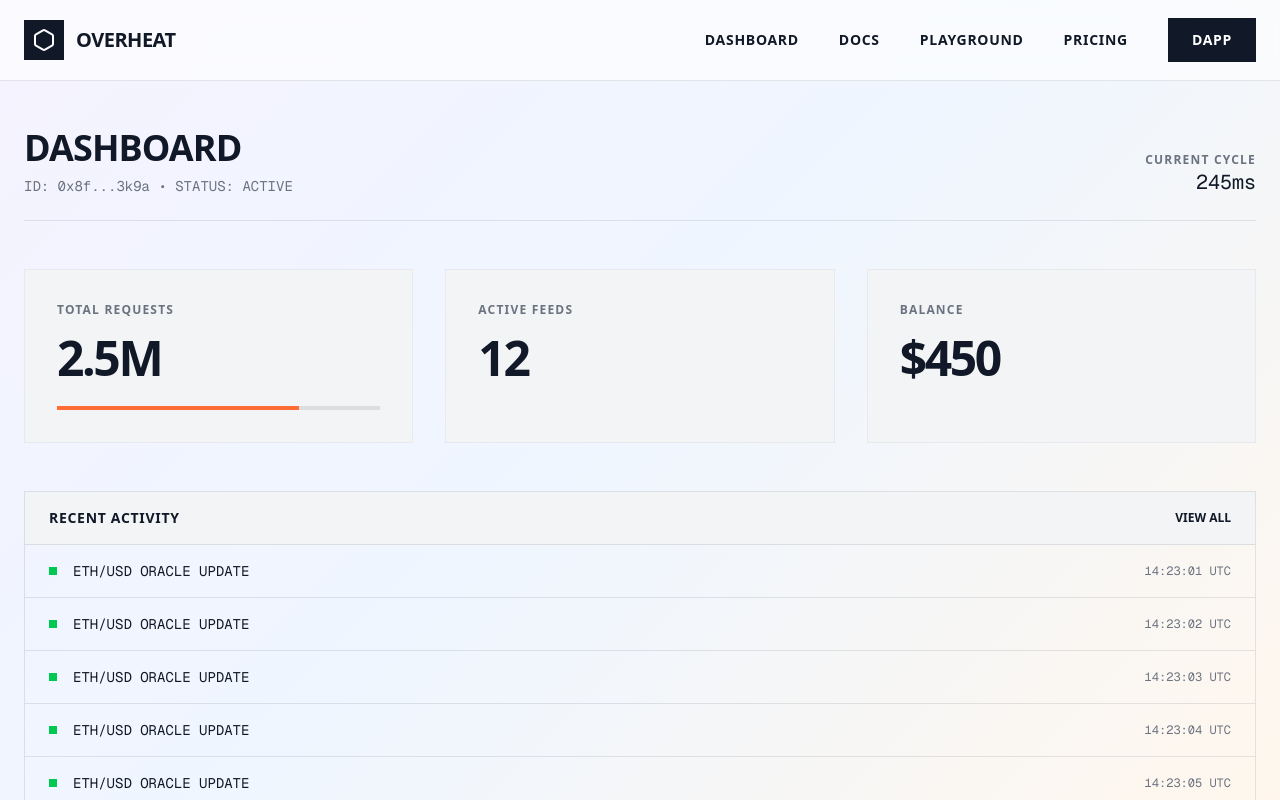
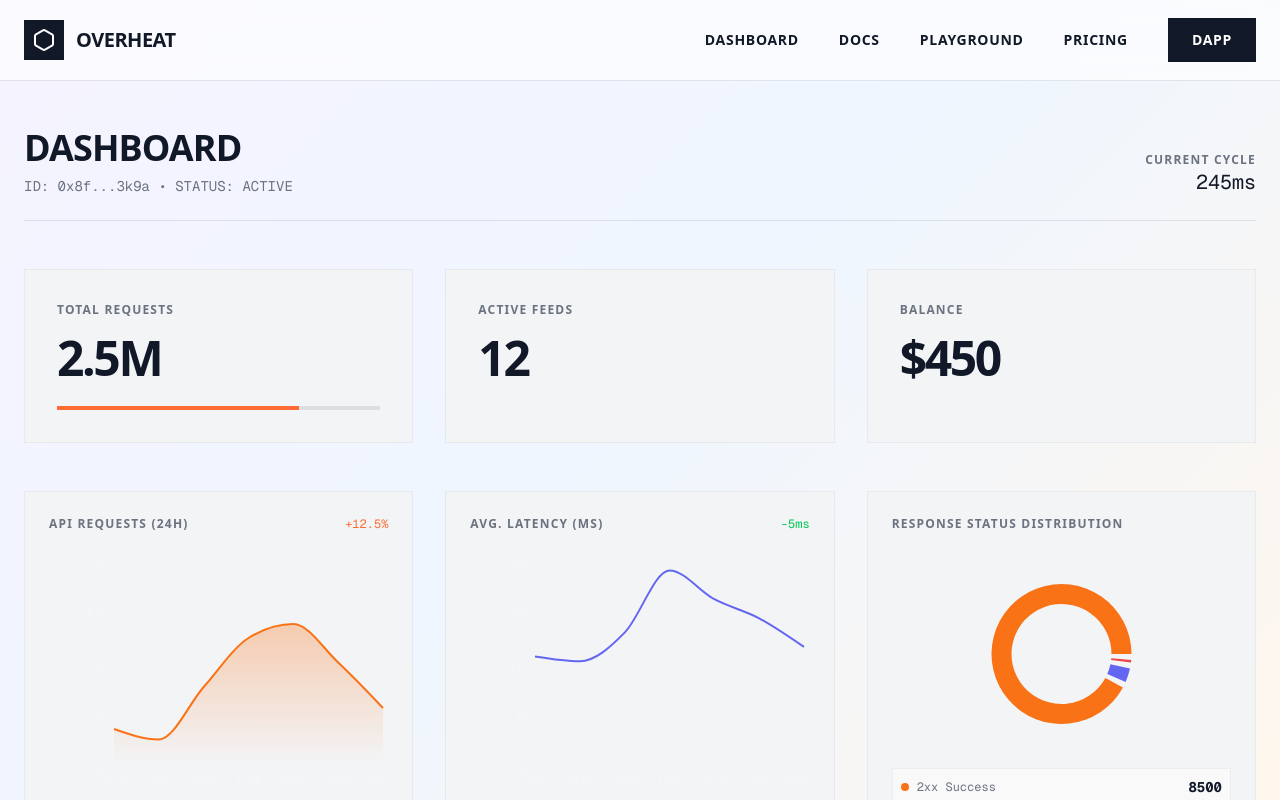
Before and after one commit to HiokKuek/overheat-frontend, a Next.js app: page /dashboard in a window 1280 px wide. Shown: the top 800 px of the page. Built offline with nearby package versions, Linux system fonts and the light colour scheme.

Commit message:
Add charts to dashboard page

```diff
--- a/package.json
+++ b/package.json
@@ -15,6 +15,7 @@
     "next": "16.0.6",
     "react": "19.2.0",
     "react-dom": "19.2.0",
+    "recharts": "^3.5.1",
     "tailwind-merge": "^3.4.0"
   },
   "devDependencies": {
--- a/src/app/dashboard/page.tsx
+++ b/src/app/dashboard/page.tsx
@@ -1,5 +1,6 @@
 import { Navbar } from "@/components/layout/Navbar";
 import { Footer } from "@/components/layout/Footer";
+import { DashboardCharts } from "@/components/dashboard/DashboardCharts";
 
 export default function DashboardPage() {
     return (
@@ -37,6 +38,8 @@ export default function DashboardPage() {
                     </div>
                 </div>
 
+                <DashboardCharts />
+
                 <div className="border border-foreground/10">
                     <div className="bg-secondary px-6 py-4 border-b border-foreground/10 flex justify-between items-center">
                         <h3 className="font-bold uppercase tracking-wider text-sm">Recent Activity</h3>
--- /dev/null
+++ b/src/components/dashboard/DashboardCharts.tsx
@@ -0,0 +1,197 @@
+"use client";
+
+import {
+    Area,
+    AreaChart,
+    Bar,
+    BarChart,
+    CartesianGrid,
+    Cell,
+    Legend,
+    Line,
+    LineChart,
+    Pie,
+    PieChart,
+    ResponsiveContainer,
+    Tooltip,
+    XAxis,
+    YAxis,
+} from "recharts";
+
+const apiData = [
+    { time: "00:00", requests: 1200 },
+    { time: "04:00", requests: 900 },
+    { time: "08:00", requests: 2400 },
+    { time: "12:00", requests: 3800 },
+    { time: "16:00", requests: 4200 },
+    { time: "20:00", requests: 3100 },
+    { time: "23:59", requests: 1800 },
+];
+
+const latencyData = [
+    { time: "00:00", ms: 120 },
+    { time: "04:00", ms: 115 },
+    { time: "08:00", ms: 145 },
+    { time: "12:00", ms: 210 },
+    { time: "16:00", ms: 180 },
+    { time: "20:00", ms: 160 },
+    { time: "23:59", ms: 130 },
+];
+
+const statusData = [
+    { name: "2xx Success", value: 8500 },
+    { name: "4xx Client Error", value: 300 },
+    { name: "5xx Server Error", value: 50 },
+];
+
+const COLORS = ["#f97316", "#6366f1", "#ef4444"]; // Orange (Heat), Indigo (Tech), Red (Error)
+
+const CustomTooltip = ({ active, payload, label }: any) => {
+    if (active && payload && payload.length) {
+        return (
+            <div className="bg-secondary border border-foreground/10 p-3 rounded shadow-lg">
+                <p className="text-xs font-mono text-muted-foreground mb-1">{label}</p>
+                <p className="text-sm font-bold text-foreground">
+                    {payload[0].value}
+                    {payload[0].unit}
+                </p>
+            </div>
+        );
+    }
+    return null;
+};
+
+export function DashboardCharts() {
+    return (
+        <div className="grid grid-cols-1 md:grid-cols-3 gap-8 mb-12">
+            {/* API Requests Chart */}
+            <div className="p-6 bg-secondary border border-foreground/5 rounded-none">
+                <div className="flex justify-between items-center mb-6">
+                    <h3 className="text-xs font-bold uppercase tracking-widest text-muted-foreground">
+                        API Requests (24h)
+                    </h3>
+                    <span className="text-xs font-mono text-primary">+12.5%</span>
+                </div>
+                <div className="h-[250px] w-full">
+                    <ResponsiveContainer width="100%" height="100%">
+                        <AreaChart data={apiData}>
+                            <defs>
+                                <linearGradient id="colorRequests" x1="0" y1="0" x2="0" y2="1">
+                                    <stop offset="5%" stopColor="#f97316" stopOpacity={0.3} />
+                                    <stop offset="95%" stopColor="#f97316" stopOpacity={0} />
+                                </linearGradient>
+                            </defs>
+                            <CartesianGrid strokeDasharray="3 3" stroke="rgba(255,255,255,0.05)" vertical={false} />
+                            <XAxis
+                                dataKey="time"
+                                stroke="rgba(255,255,255,0.3)"
+                                fontSize={10}
+                                tickLine={false}
+                                axisLine={false}
+                            />
+                            <YAxis
+                                stroke="rgba(255,255,255,0.3)"
+                                fontSize={10}
+                                tickLine={false}
+                                axisLine={false}
+                                tickFormatter={(value) => `${value / 1000}k`}
+                            />
+                            <Tooltip content={<CustomTooltip />} cursor={{ stroke: "rgba(255,255,255,0.1)" }} />
+                            <Area
+                                type="monotone"
+                                dataKey="requests"
+                                stroke="#f97316"
+                                strokeWidth={2}
+                                fillOpacity={1}
+                                fill="url(#colorRequests)"
+                                unit=" reqs"
+                            />
+                        </AreaChart>
+                    </ResponsiveContainer>
+                </div>
+            </div>
+
+            {/* Latency Chart */}
+            <div className="p-6 bg-secondary border border-foreground/5 rounded-none">
+                <div className="flex justify-between items-center mb-6">
+                    <h3 className="text-xs font-bold uppercase tracking-widest text-muted-foreground">
+                        Avg. Latency (ms)
+                    </h3>
+                    <span className="text-xs font-mono text-green-500">-5ms</span>
+                </div>
+                <div className="h-[250px] w-full">
+                    <ResponsiveContainer width="100%" height="100%">
+                        <LineChart data={latencyData}>
+                            <CartesianGrid strokeDasharray="3 3" stroke="rgba(255,255,255,0.05)" vertical={false} />
+                            <XAxis
+                                dataKey="time"
+                                stroke="rgba(255,255,255,0.3)"
+                                fontSize={10}
+                                tickLine={false}
+                                axisLine={false}
+                            />
+                            <YAxis
+                                stroke="rgba(255,255,255,0.3)"
+                                fontSize={10}
+                                tickLine={false}
+                                axisLine={false}
+                            />
+                            <Tooltip content={<CustomTooltip />} cursor={{ stroke: "rgba(255,255,255,0.1)" }} />
+                            <Line
+                                type="monotone"
+                                dataKey="ms"
+                                stroke="#6366f1"
+                                strokeWidth={2}
+                                dot={false}
+                                activeDot={{ r: 4, fill: "#6366f1" }}
+                                unit="ms"
+                            />
+                        </LineChart>
+                    </ResponsiveContainer>
+                </div>
+            </div>
+
+            {/* Status Distribution */}
+            <div className="p-6 bg-secondary border border-foreground/5 rounded-none">
+                <div className="flex justify-between items-center mb-6">
+                    <h3 className="text-xs font-bold uppercase tracking-widest text-muted-foreground">
+                        Response Status Distribution
+                    </h3>
+                </div>
+                <div className="h-[350px] w-full flex flex-col items-center justify-center gap-6">
+                    <div className="h-[180px] w-full">
+                        <ResponsiveContainer width="100%" height="100%">
+                            <PieChart>
+                                <Pie
+                                    data={statusData}
+                                    cx="50%"
+                                    cy="50%"
+                                    innerRadius={50}
+                                    outerRadius={70}
+                                    paddingAngle={5}
+                                    dataKey="value"
+                                >
+                                    {statusData.map((entry, index) => (
+                                        <Cell key={`cell-${index}`} fill={COLORS[index % COLORS.length]} stroke="rgba(0,0,0,0)" />
+                                    ))}
+                                </Pie>
+                                <Tooltip content={<CustomTooltip />} />
+                            </PieChart>
+                        </ResponsiveContainer>
+                    </div>
+                    <div className="flex flex-col gap-2 w-full">
+                        {statusData.map((entry, index) => (
+                            <div key={index} className="flex items-center justify-between p-2 bg-background/50 border border-foreground/5">
+                                <div className="flex items-center gap-2">
+                                    <div className="w-2 h-2 rounded-full" style={{ backgroundColor: COLORS[index] }}></div>
+                                    <span className="text-xs font-mono text-muted-foreground">{entry.name}</span>
+                                </div>
+                                <span className="font-bold font-mono text-sm">{entry.value}</span>
+                            </div>
+                        ))}
+                    </div>
+                </div>
+            </div>
+        </div>
+    );
+}
```
Also changed, not shown: 1 other file (tests, documents, lock files or other folders).
